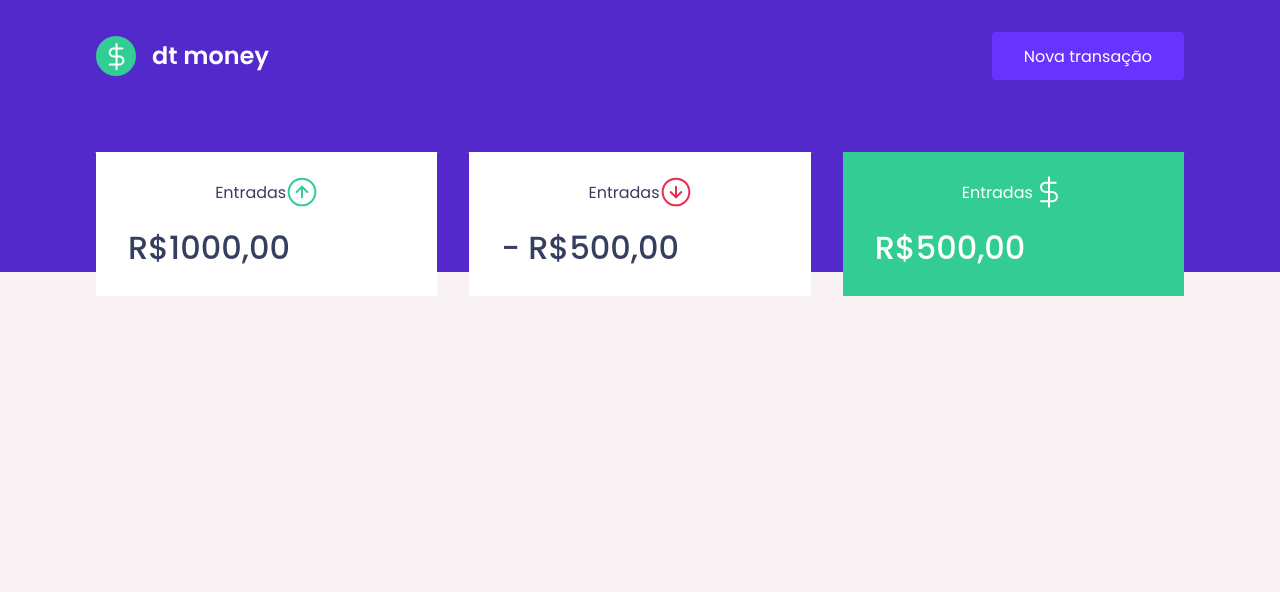
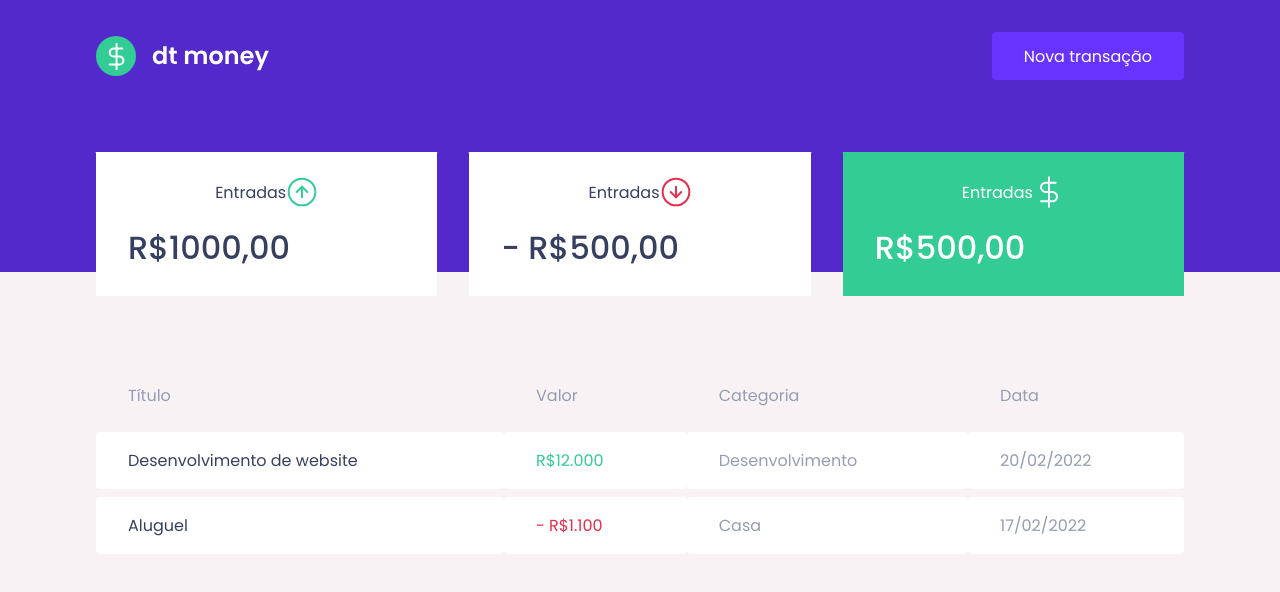
Before and after one commit to guilhermezobel/project-dtmoney, a React (Create React App) app in the folder dtmoney/: page / in a window 1280 px wide. Shown: the top 592 px of the page. Built offline with nearby package versions, Linux system fonts and the light colour scheme.

Commit message:
Feat: component Transactions Table

```diff
--- a/dtmoney/src/components/Dashboard/index.tsx
+++ b/dtmoney/src/components/Dashboard/index.tsx
@@ -1,10 +1,12 @@
 import { Container } from "./styles";
 import { Summary } from "../Summary";
+import { TransactionTable } from "../TransactionsTable";
 
 export function Dashboard() {
   return (
     <Container>
       <Summary />
+      <TransactionTable />
     </Container>
   );
 ;}
--- /dev/null
+++ b/dtmoney/src/components/TransactionsTable/index.tsx
@@ -0,0 +1,33 @@
+import { Container } from "./style";
+
+export function TransactionTable() {
+  return (
+    <Container>
+      <table>
+        <thead>
+          <tr>
+          <th>Título</th>
+          <th>Valor</th>
+          <th>Categoria</th>
+          <th>Data</th>
+          </tr>
+        </thead>
+
+        <tbody>
+          <tr>
+            <td>Desenvolvimento de website</td>
+            <td className="deposit">R$12.000</td>
+            <td>Desenvolvimento</td>
+            <td>20/02/2022</td>
+          </tr>
+          <tr>
+            <td>Aluguel</td>
+            <td className="withdraw">- R$1.100</td>
+            <td>Casa</td>
+            <td>17/02/2022</td>
+          </tr>
+        </tbody>
+      </table>
+    </Container>
+  )
+}
--- /dev/null
+++ b/dtmoney/src/components/TransactionsTable/style.ts
@@ -0,0 +1,38 @@
+import styled from "styled-components";
+
+export const Container = styled.div`
+  margin-top: 4rem;
+
+  table {
+    width: 100%;
+    border-spacing: 0 0.5rem;
+
+    th {
+      color: var(--text-body);
+      font-weight: 400;
+      padding: 1rem 2rem;
+      text-align: left;
+      line-height: 1.5rem;
+    }
+
+    td {
+      padding: 1rem 2rem;
+      border: 0;
+      background: var(--shape);
+      color: var(--text-body);
+      border-radius: 0.25rem;
+
+      &:first-child {
+        color: var(--text-title)
+      }
+
+      &.deposit {
+        color: var(--green)
+      }
+
+      &.withdraw {
+        color: var(--red)
+      }
+    }
+  }
+`;
```
